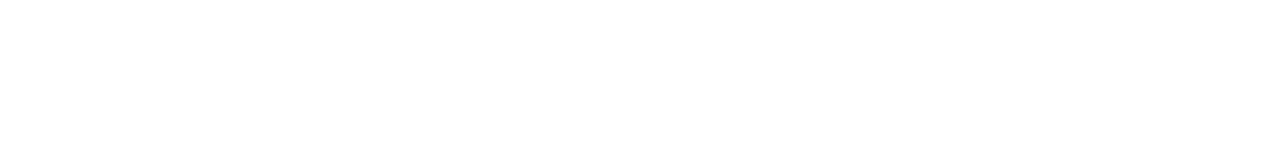
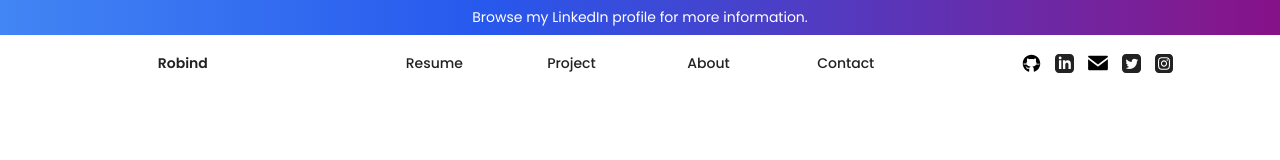
Before and after one commit to K-RD/portfolio, a plain HTML site: page index.html in a window 1280 px wide. Drawn offline with Linux system fonts and the light colour scheme.

Commit message:
navnar completed along with icon file

```diff
--- a/index.html
+++ b/index.html
@@ -1,12 +1,47 @@
 <!DOCTYPE html>
 <html lang="en">
-<head>
-    <meta charset="UTF-8">
-    <meta name="viewport" content="width=device-width, initial-scale=1.0">
-    <link rel="stylesheet" href="style.css">
-    <title>Document</title>
-</head>
-<body>
+  <head>
+    <meta charset="UTF-8" />
+    <meta name="viewport" content="width=device-width, initial-scale=1.0" />
+    <link rel="stylesheet" href="style.css" />
+    <title>Robind portfolio</title>
+  </head>
+  <body>
+    <div id="top">
+      <div class="top-info">
+        <p>Browse my LinkedIn profile for more information.</p>
+      </div>
 
-</body>
+      <!-- Navigation bar  -->
+      <div class="nav">
+        <div class="logo">Robind</div>
+
+        <ul class="navbar">
+          <li>Resume</li>
+          <li>Project</li>
+          <li>About</li>
+          <li>Contact</li>
+        </ul>
+
+        <div class="social">
+          <a href="http://github.com/k-rd"
+            ><img src="icons/github-icons8-19.svg" alt="github-icons8-19"
+          /></a>
+          <a href="https://www.linkedin.com/in/kumarrobind386"
+            ><img src="icons/linkedin.svg" alt="LinkedIn"
+          /></a>
+          <a href="mailto:kumarrobind386@gmail.com"
+            ><img style="height: 20px" src="icons/mail-2569.svg" alt="mail"
+          /></a>
+          <a href="https://twitter.com/robind_06"
+            ><img src="icons/twitter.svg" alt="twitter"
+          /></a>
+          <img src="icons/instagram.svg" alt="instagram" />
+        </div>
+
+      </div>
+    </div>
+
+    <!-- Main section of the website -->
+  </body>
 </html>
--- a/style.css
+++ b/style.css
@@ -0,0 +1,59 @@
+@import url('https://fonts.googleapis.com/css2?family=Poppins:ital,wght@0,400;0,500;0,600;0,700;0,800;1,400;1,500&display=swap');
+
+*{
+    padding: 0;
+    margin: 0;
+    box-sizing: border-box;
+}
+
+.top-info{
+    background: linear-gradient(90deg, #4285F4 0%, #2758ED 38.02%, #801B91 93.14%, #861188 100%);
+    padding: 7px 0;
+}
+.top-info p{
+    color: #FFF;
+    text-align: center;
+    font-size: 14px;
+    font-family: Poppins;
+    font-style: normal;
+    font-weight: 400;
+    line-height: normal;
+}
+
+/* navbar styling */
+
+.nav{
+    display: flex;
+    flex-grow: 100%;
+    text-align: center;
+    padding: 18px 0;
+}
+.logo{
+    flex: 1;
+    color: #222;
+    font-size: 14px;
+    font-family: Poppins;
+    font-style: normal;
+    font-weight: 600;
+    line-height: normal;
+}
+.navbar{
+    flex: 1.5;
+    list-style-type: none;
+    display: flex;
+}
+.navbar li{
+    flex: 0.8;
+    color: #222;
+    font-size: 14px;
+    font-family: Poppins;
+    font-style: normal;
+    font-weight: 500;
+    line-height: normal;
+}
+.social{
+    flex: 1;
+}
+.social img{
+    padding: 0 5px;
+}
```
Also changed, not shown: icons/github-icons8-19.svg (added), icons/iconmonstr-medium-3 1.svg (added), icons/instagram.svg (added), icons/linkedin.svg (added), icons/mail-2569.svg (added), icons/mail.svg (added), icons/twitter.svg (added).
